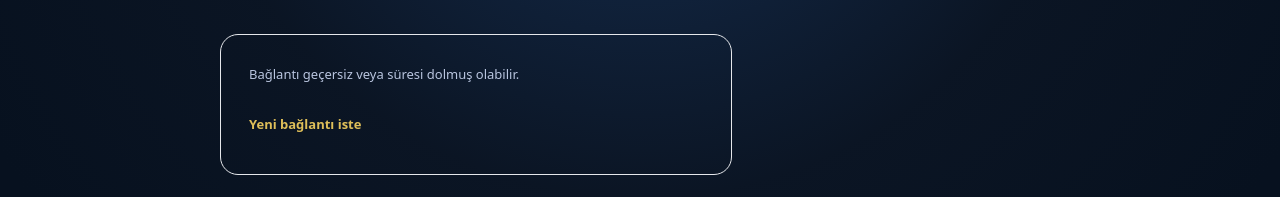
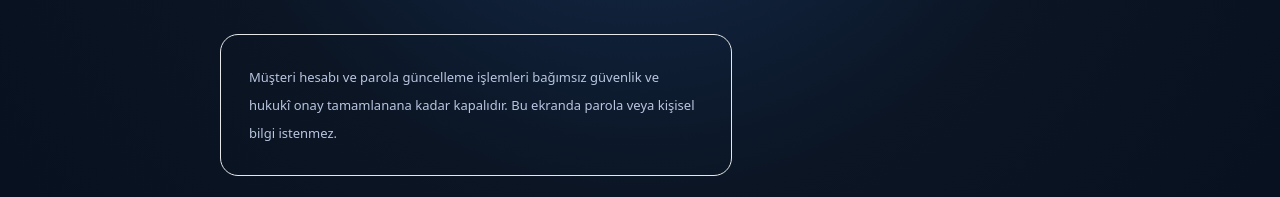
Before and after one commit to netadalet-oss/avofis-platform, a Next.js app in the folder portal/: page /auth/update-password in a window 1280 px wide. Shown: the part 252-449 px from the top of the page. Built offline with nearby package versions, Linux system fonts and the light colour scheme; no server answers.

Commit message:
security(s1): prevent public password recovery mutation until signed customer release and login approval

```diff
--- a/portal/src/app/auth/update-password/page.tsx
+++ b/portal/src/app/auth/update-password/page.tsx
@@ -2,16 +2,20 @@
 import { useEffect,useState,type FormEvent } from "react";
 import Link from "next/link";
 import { supabase } from "@/lib/supabase";
+import { publicCustomerTransactionsAuthorized } from "@/lib/public-release-status";
+import { PUBLIC_ACCOUNT_LOGIN_ENABLED } from "@/lib/launch-gates";
 import { PageFrame } from "@/components/avofis/PageFrame";
 import { usePortalLanguage } from "@/hooks/usePortalLanguage";
 import { accountText } from "@/lib/account-text";
 
 export default function UpdatePasswordPage(){
   const lang=usePortalLanguage(),t=accountText[lang].update;
+  const enabled=publicCustomerTransactionsAuthorized && PUBLIC_ACCOUNT_LOGIN_ENABLED;
   const [ready,setReady]=useState(false),[checking,setChecking]=useState(true);
   const [password,setPassword]=useState(""),[busy,setBusy]=useState(false);
   const [error,setError]=useState(""),[done,setDone]=useState(false);
   useEffect(()=>{
+    if(!enabled){setReady(false);setChecking(false);return;}
     let mounted=true;
     void supabase.auth.getSession().then(({data})=>{if(mounted){setReady(!!data.session);setChecking(false);}});
     const {data}=supabase.auth.onAuthStateChange((event,session)=>{
@@ -20,7 +24,7 @@ export default function UpdatePasswordPage(){
     return ()=>{mounted=false;data.subscription.unsubscribe();};
   },[]);
   async function submit(e:FormEvent<HTMLFormElement>){
-    e.preventDefault();if(password.length<12)return;setBusy(true);setError("");
+    e.preventDefault();if(!enabled||password.length<12)return;setBusy(true);setError("");
     const {error}=await supabase.auth.updateUser({password});
     if(error)setError(t.error);
     else setDone(true);
@@ -28,7 +32,8 @@ export default function UpdatePasswordPage(){
   }
   return <PageFrame lang={lang} eyebrow={t.eyebrow} title={t.title} description={t.description}>
     <div className="avofis-card max-w-lg rounded-[18px] border p-5 sm:p-7">
-      {checking?<p className="text-[13px] text-[#B9C5DF]">{t.checking}</p>
+      {!enabled?<p role="status" className="text-[13px] leading-7 text-[#B9C5DF]">Müşteri hesabı ve parola güncelleme işlemleri bağımsız güvenlik ve hukukî onay tamamlanana kadar kapalıdır. Bu ekranda parola veya kişisel bilgi istenmez.</p>
+      :checking?<p className="text-[13px] text-[#B9C5DF]">{t.checking}</p>
       :done?<div role="status"><p className="text-[15px] font-semibold text-[#F2F5FF]">{t.done}</p><Link href={"/auth/login?lang="+lang} className="mt-3 inline-flex min-h-11 items-center text-[13px] font-semibold text-[#dfbf59]">{t.login}</Link></div>
       :!ready?<div role="alert"><p className="text-[13px] leading-[1.8] text-[#B9C5DF]">{t.invalid}</p><Link href={"/auth/forgot-password?lang="+lang} className="mt-4 inline-flex min-h-11 items-center text-[13px] font-semibold text-[#dfbf59]">{t.renew}</Link></div>
       :<form onSubmit={submit} className="space-y-4">
```
